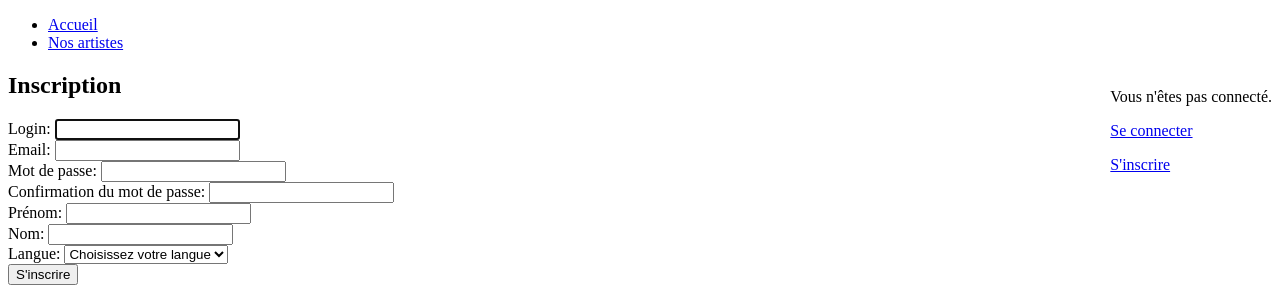
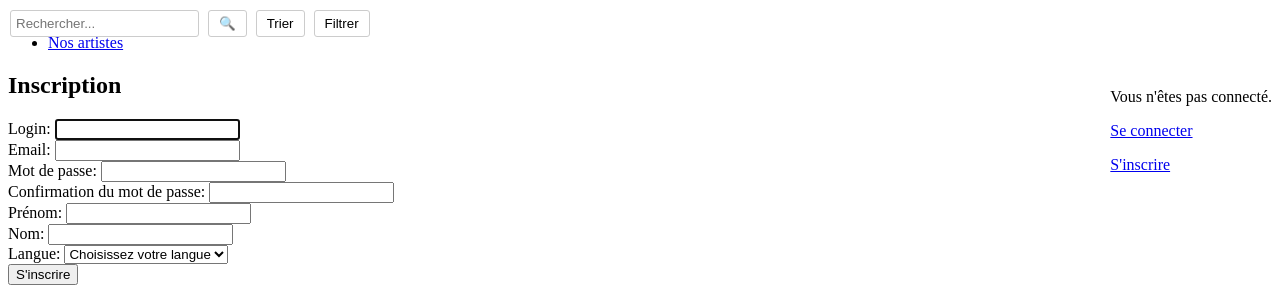
Before and after one commit to marwane-alhaddaoui/reservationsDjango-groupe, a Django app: page /accounts/signup/ in a window 1280 px wide. Shown: the top 300 px of the page. Run offline with Django 5.2, Linux system fonts and the light colour scheme; parts of the project's set-up code (start-up, migrations or seed data) failed here and were passed over.

Commit message:
Barre de recheche avec Bug

```diff
--- a/reservations/catalogue/templates/layouts/base.html
+++ b/reservations/catalogue/templates/layouts/base.html
@@ -46,4 +46,43 @@
         {% block content %}{% endblock %}
     </div>
 </body>
+<style>
+  /* Inline CSS rapide, vous pouvez extraire dans static/css/search.css */
+  .search-container {
+    position: absolute;
+    top: 10px;
+    left: 10px;
+  }
+  .search-input {
+    padding: 5px;
+    border: 1px solid #ccc;
+    border-radius: 3px;
+  }
+  .search-button, .sort-button, .filter-button {
+    padding: 5px 10px;
+    margin-left: 5px;
+    border: 1px solid #ccc;
+    border-radius: 3px;
+    background-color: white;
+    cursor: pointer;
+  }
+  .search-button:hover, .sort-button:hover, .filter-button:hover {
+    background-color: #f0f0f0;
+  }
+</style>
+
+<div class="search-container">
+  <form method="get" action="{% url 'catalogue:search' %}">
+    <input
+      type="text"
+      name="q"
+      value="{{ request.GET.q|default_if_none:'' }}"
+      placeholder="Rechercher..."
+      class="search-input"
+    >
+    <button type="submit" class="search-button">🔍</button>
+    <button type="button" class="sort-button">Trier</button>
+    <button type="button" class="filter-button">Filtrer</button>
+  </form>
+</div>
 </html>
--- a/reservations/catalogue/urls.py
+++ b/reservations/catalogue/urls.py
@@ -41,6 +41,9 @@ path('api/token/', TokenObtainPairView.as_view(), name='token_obtain_pair'),
     path('search/', views.search, name='search'),
 
 
+
+
+
 ]
 
 admin.site.index_title = "Projet Réservations"
--- a/reservations/catalogue/views/__init__.py
+++ b/reservations/catalogue/views/__init__.py
@@ -5,3 +5,4 @@ from .price import *
 from .location import *
 from .show_ import *
 from .representation import *
+from .search import *
```
Also changed, not shown: reservations/catalogue/templates/search.html (added, +38 -0 lines).
